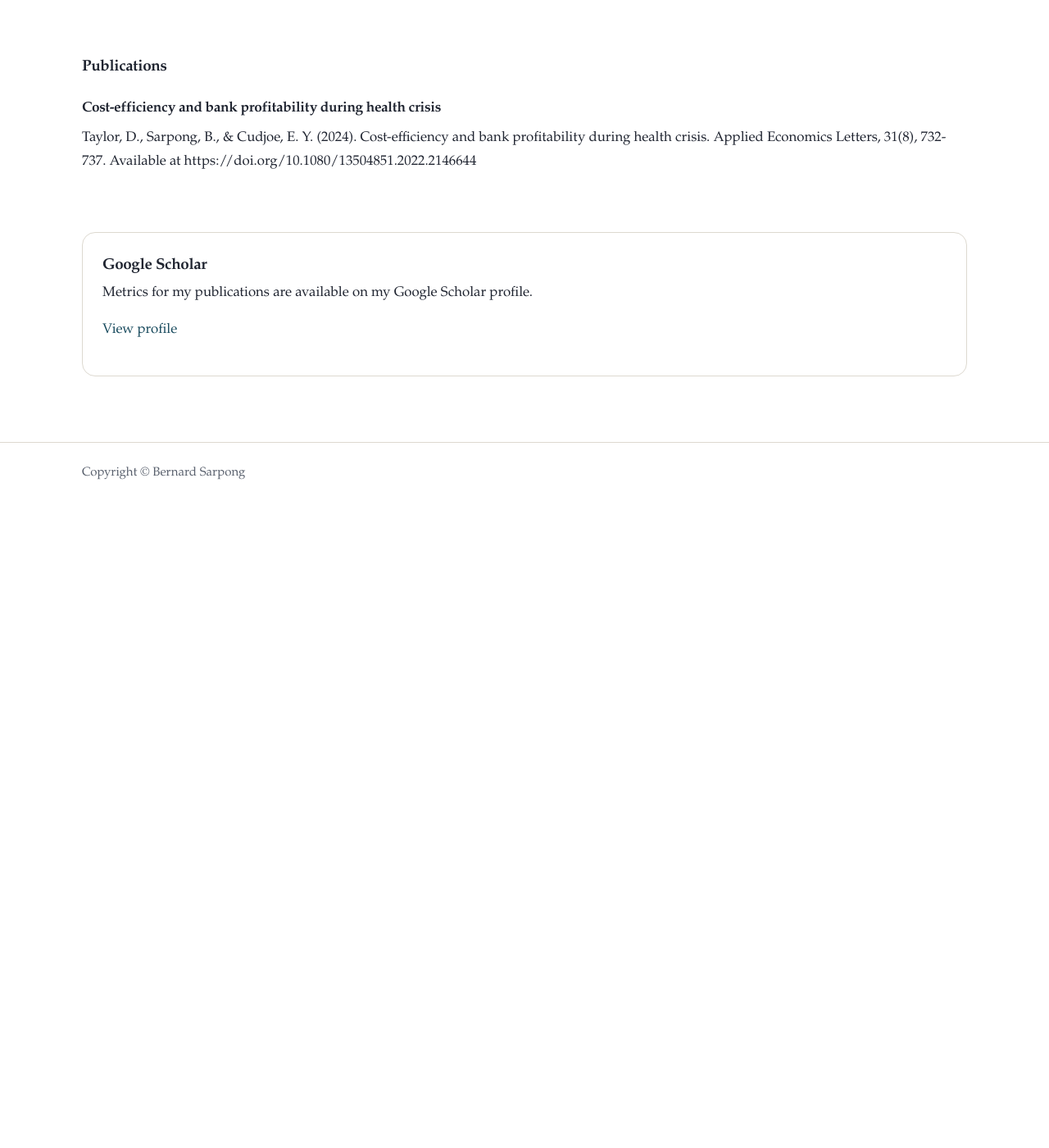
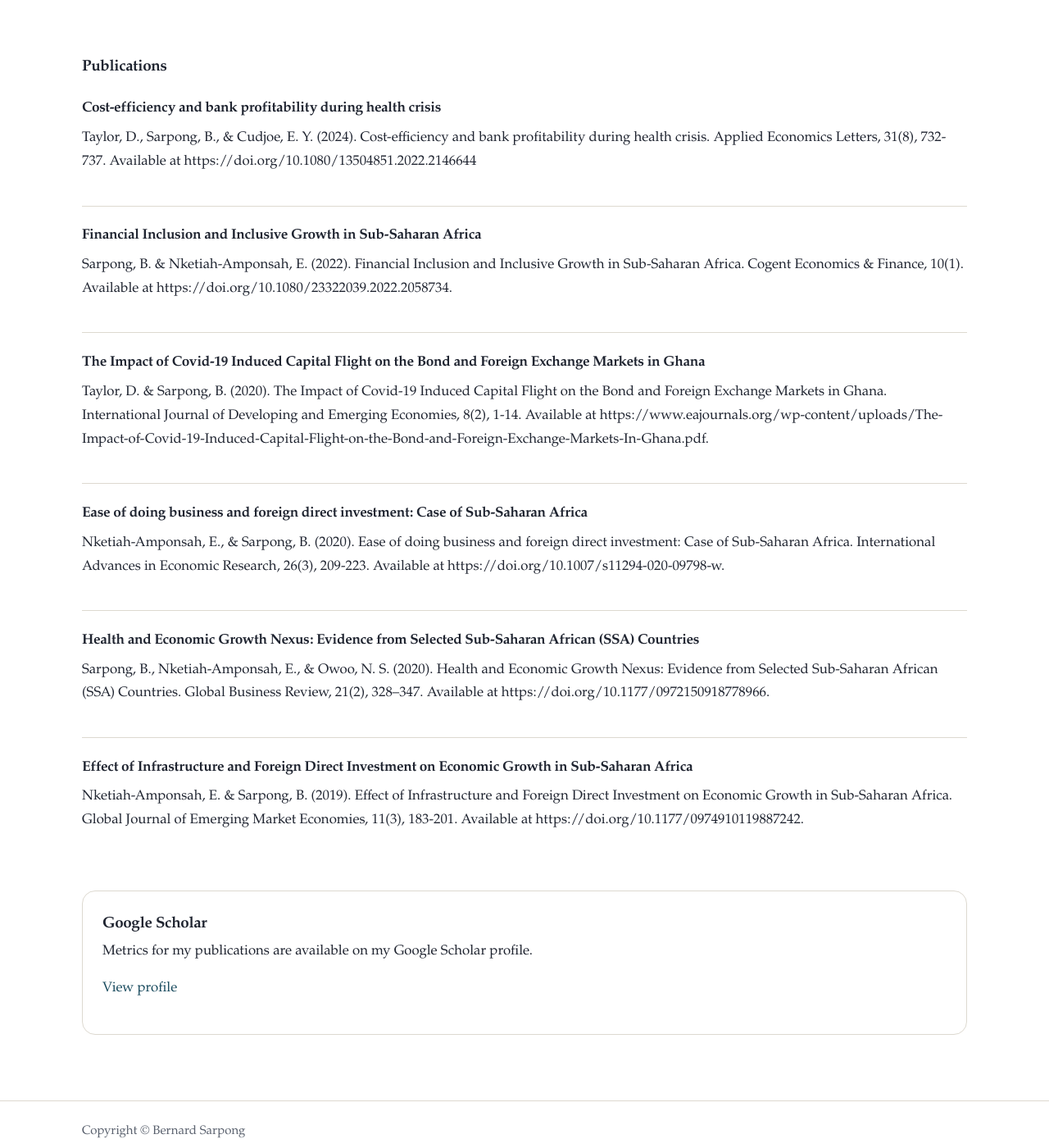
Before and after one commit to bernardksarpong/bernardksarpong.github.io, a Jekyll site: the page built from research.html, in a window 1280 px wide and 1400 px high, scrolled down 895 px. Shown: the whole window at 82% size. Built offline with Jekyll 4.4.1, drawn with Linux system fonts in a browser that asks for light colours; before the commit the page ends 1525 px from its top, so only the background shows below that.

Commit message:
Update publications content via site editor

```diff
--- a/_data/publications.yml
+++ b/_data/publications.yml
@@ -2,6 +2,16 @@ intro: []
 published_work:
   - title: Cost-efficiency and bank profitability during health crisis
     citation: Taylor, D., Sarpong, B., & Cudjoe, E. Y. (2024). Cost-efficiency and bank profitability during health crisis. Applied Economics Letters, 31(8), 732-737. Available at https://doi.org/10.1080/13504851.2022.2146644
+  - title: Financial Inclusion and Inclusive Growth in Sub-Saharan Africa
+    citation: Sarpong, B. & Nketiah-Amponsah, E. (2022). Financial Inclusion and Inclusive Growth in Sub-Saharan Africa. Cogent Economics & Finance, 10(1). Available at https://doi.org/10.1080/23322039.2022.2058734.
+  - title: The Impact of Covid-19 Induced Capital Flight on the Bond and Foreign Exchange Markets in Ghana
+    citation: Taylor, D. & Sarpong, B. (2020). The Impact of Covid-19 Induced Capital Flight on the Bond and Foreign Exchange Markets in Ghana. International Journal of Developing and Emerging Economies, 8(2), 1-14. Available at https://www.eajournals.org/wp-content/uploads/The-Impact-of-Covid-19-Induced-Capital-Flight-on-the-Bond-and-Foreign-Exchange-Markets-In-Ghana.pdf.
+  - title: 'Ease of doing business and foreign direct investment: Case of Sub-Saharan Africa'
+    citation: 'Nketiah-Amponsah, E., & Sarpong, B. (2020). Ease of doing business and foreign direct investment: Case of Sub-Saharan Africa. International Advances in Economic Research, 26(3), 209-223. Available at https://doi.org/10.1007/s11294-020-09798-w.'
+  - title: 'Health and Economic Growth Nexus: Evidence from Selected Sub-Saharan African (SSA) Countries'
+    citation: 'Sarpong, B., Nketiah-Amponsah, E., & Owoo, N. S. (2020). Health and Economic Growth Nexus: Evidence from Selected Sub-Saharan African (SSA) Countries. Global Business Review, 21(2), 328–347. Available at https://doi.org/10.1177/0972150918778966.'
+  - title: Effect of Infrastructure and Foreign Direct Investment on Economic Growth in Sub-Saharan Africa
+    citation: Nketiah-Amponsah, E. & Sarpong, B. (2019). Effect of Infrastructure and Foreign Direct Investment on Economic Growth in Sub-Saharan Africa. Global Journal of Emerging Market Economies, 11(3), 183-201. Available at https://doi.org/10.1177/0974910119887242.
 published_note: Peer-reviewed publications can be added here as they become available.
 working_papers:
   - authors: Sarpong, B. & Goto, J.
```
